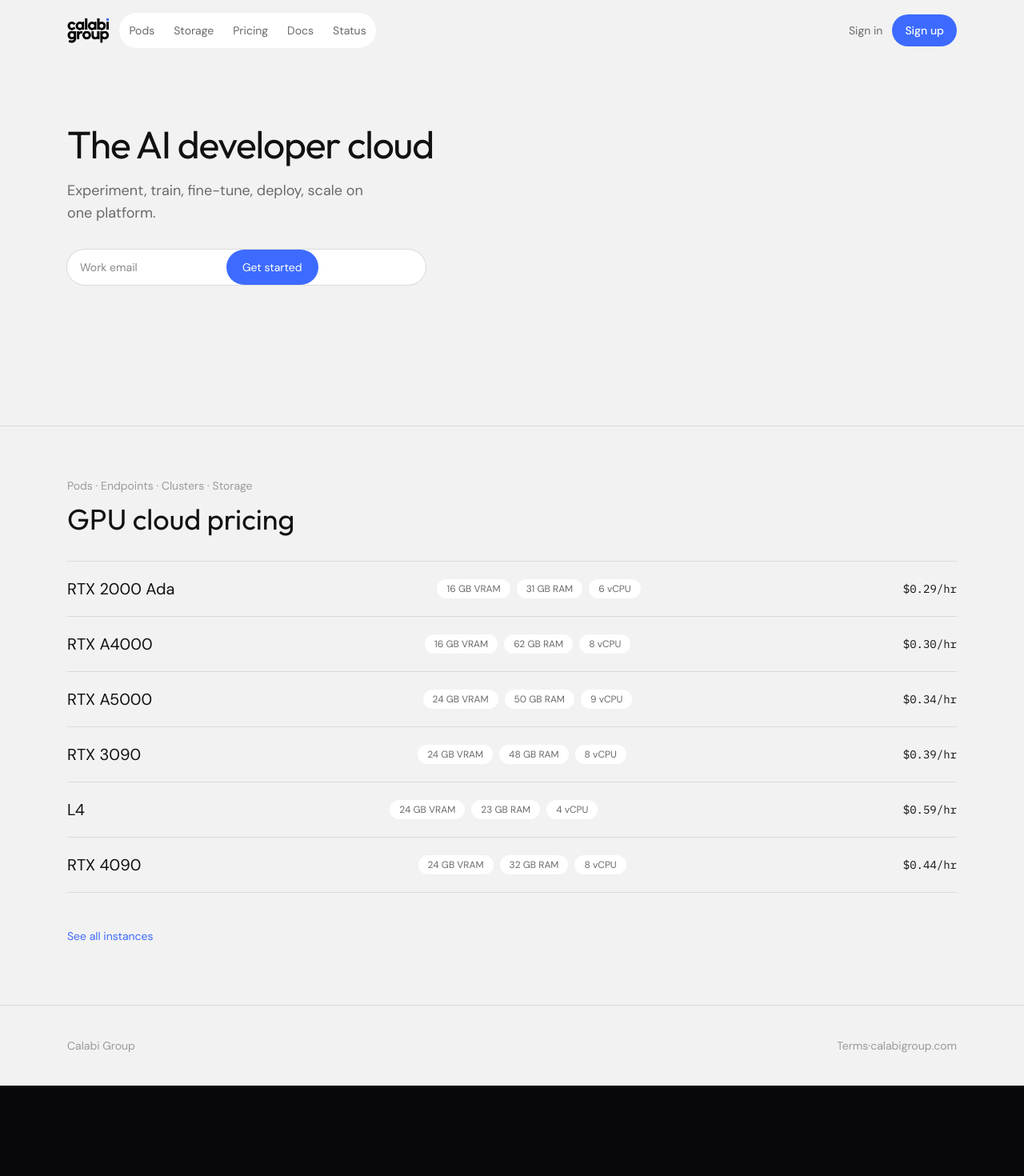
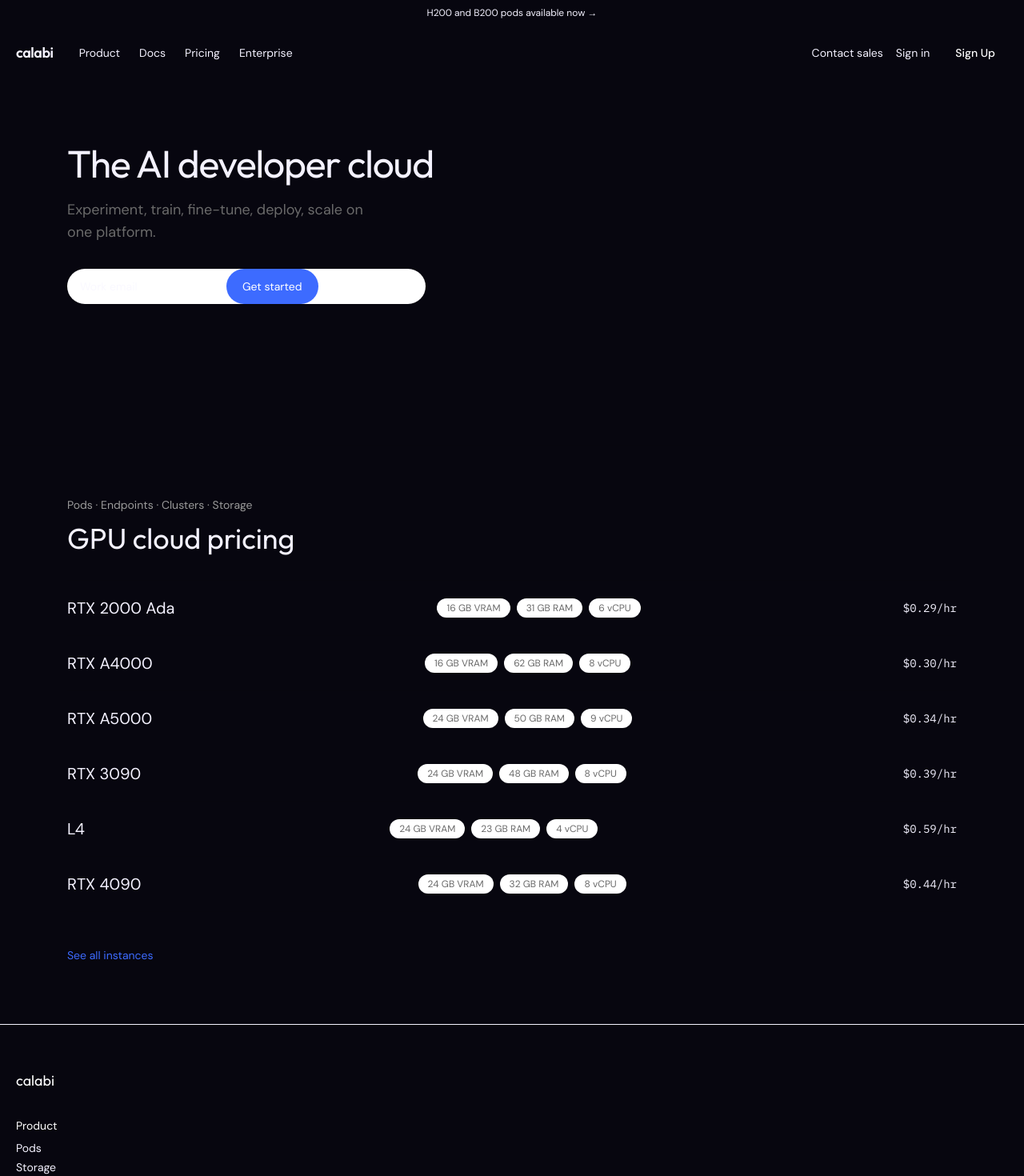
Before and after one commit to nbaldwin09/calabi-group, a React (Vite) app: page / in a window 1280 px wide. Shown: the top 1470 px of the page at 80% size. Before the commit the page ends 1357 px from the top, so only its background shows below. Built offline with nearby package versions, Linux system fonts and the light colour scheme.

Commit message:
Full RunPod-structure homepage and chrome

```diff
--- a/src/components/brand-shell.tsx
+++ b/src/components/brand-shell.tsx
@@ -1,82 +1,76 @@
 import { Link } from "@tanstack/react-router";
 import { Menu, X } from "lucide-react";
 import { type ReactNode, useState } from "react";
-import { CalabiMark } from "@/components/wordmarks";
 
-const LINKS = [
-  { to: "/compute", label: "Pods" },
-  { to: "/storage", label: "Storage" },
+const PILL = [
+  { to: "/compute", label: "Product" },
+  { to: "/docs", label: "Docs" },
   { to: "/pricing", label: "Pricing" },
-  { to: "/docs", label: "Docs" },
-  { to: "/status", label: "Status" },
+  { to: "/status", label: "Enterprise" },
 ];
 
 export function BrandShell({ children }: { brand?: string; children: ReactNode }) {
   const [open, setOpen] = useState(false);
   return (
-    <div data-brand="calabi" className="min-h-dvh bg-bg text-fg">
-      <header className="sticky top-0 z-40 bg-bg/80 backdrop-blur-md">
-        <div className="mx-auto flex max-w-6xl items-center gap-3 px-5 py-4">
-          <Link to="/" className="shrink-0" onClick={() => setOpen(false)}>
-            <CalabiMark className="h-8" />
-            <span className="sr-only">Calabi Group</span>
+    <div className="min-h-dvh bg-[#07060f] text-[#f4f2ff]">
+      <div className="bg-[#05040a] py-2 text-center text-xs text-[#b7b3c9]">
+        H200 and B200 pods available now →
+      </div>
+      <header className="sticky top-0 z-40 bg-[#07060f]/90 backdrop-blur-md">
+        <div className="mx-auto flex max-w-[1200px] items-center gap-3 px-5 py-3">
+          <Link to="/" className="font-mark text-lg font-semibold tracking-tight" onClick={() => setOpen(false)}>
+            calabi
           </Link>
-          <nav className="ml-4 hidden items-center rounded-full bg-surface px-2 py-1 md:flex">
-            {LINKS.map((l) => (
-              <Link
-                key={l.to}
-                to={l.to}
-                className="inline-flex h-9 items-center rounded-full px-3 text-sm text-muted hover:text-fg"
-              >
+          <nav className="ml-2 hidden items-center rounded-full bg-[#161326] px-1 py-1 md:flex">
+            {PILL.map((l) => (
+              <Link key={l.to} to={l.to} className="inline-flex h-9 items-center rounded-full px-3 text-sm text-[#b7b3c9] hover:text-white">
                 {l.label}
               </Link>
             ))}
           </nav>
-          <div className="ml-auto hidden items-center gap-3 md:flex">
-            <Link to="/account" className="text-sm text-muted hover:text-fg">
-              Sign in
-            </Link>
-            <Link
-              to="/account"
-              className="inline-flex h-10 items-center rounded-full bg-accent px-4 text-sm font-medium text-accent-fg"
-            >
-              Sign up
+          <div className="ml-auto hidden items-center gap-4 md:flex">
+            <Link to="/docs" className="text-sm text-[#b7b3c9]">Contact sales</Link>
+            <Link to="/account" className="text-sm text-[#b7b3c9]">Sign in</Link>
+            <Link to="/account" className="inline-flex h-10 items-center rounded-full bg-[#7c5cff] px-4 text-sm font-medium text-white">
+              Sign Up
             </Link>
           </div>
-          <Link
-            to="/account"
-            className="ml-auto inline-flex h-10 items-center rounded-full bg-accent px-4 text-sm text-accent-fg md:hidden"
-          >
-            Sign up
+          <Link to="/account" className="ml-auto inline-flex h-10 items-center rounded-full bg-[#7c5cff] px-4 text-sm md:hidden">
+            Sign Up
           </Link>
-          <button
-            type="button"
-            className="inline-flex h-11 w-11 items-center justify-center text-fg md:hidden"
-            aria-label={open ? "Close menu" : "Open menu"}
-            onClick={() => setOpen((v) => !v)}
-          >
-            {open ? <X size={22} /> : <Menu size={22} />}
+          <button type="button" className="inline-flex h-11 w-11 items-center justify-center md:hidden" onClick={() => setOpen((v) => !v)} aria-label="Menu">
+            {open ? <X size={20} /> : <Menu size={20} />}
           </button>
         </div>
         {open ? (
-          <nav className="flex flex-col gap-1 border-t border-line px-5 py-3 md:hidden">
-            {LINKS.map((l) => (
-              <Link key={l.to} to={l.to} className="inline-flex h-11 items-center text-sm" onClick={() => setOpen(false)}>
-                {l.label}
-              </Link>
+          <nav className="flex flex-col px-5 py-3 md:hidden">
+            {PILL.map((l) => (
+              <Link key={l.to} to={l.to} className="h-11 items-center inline-flex" onClick={() => setOpen(false)}>{l.label}</Link>
             ))}
           </nav>
         ) : null}
       </header>
       {children}
-      <footer className="border-t border-line">
-        <div className="mx-auto flex max-w-6xl flex-col gap-2 px-5 py-10 text-sm text-faint sm:flex-row sm:items-center sm:justify-between">
-          <p>Calabi Group</p>
-          <p>
-            <Link to="/terms" className="hover:text-fg">Terms</Link>
-            <span className="mx-2">·</span>
-            calabigroup.com
-          </p>
+      <footer className="border-t border-white/10">
+        <div className="mx-auto grid max-w-[1200px] gap-8 px-5 py-14 text-sm text-[#7a7690] sm:grid-cols-4">
+          <p className="font-mark text-lg text-white">calabi</p>
+          <div>
+            <p className="text-white">Product</p>
+            <Link to="/compute" className="mt-2 block">Pods</Link>
+            <Link to="/storage" className="mt-1 block">Storage</Link>
+            <Link to="/pricing" className="mt-1 block">Pricing</Link>
+          </div>
+          <div>
+            <p className="text-white">Company</p>
+            <Link to="/docs" className="mt-2 block">Docs</Link>
+            <Link to="/terms" className="mt-1 block">Terms</Link>
+            <Link to="/status" className="mt-1 block">Status</Link>
+          </div>
+          <div>
+            <p className="text-white">Account</p>
+            <Link to="/account" className="mt-2 block">Sign in</Link>
+            <Link to="/console" className="mt-1 block">Console</Link>
+          </div>
         </div>
       </footer>
     </div>
--- a/src/tokens.css
+++ b/src/tokens.css
@@ -1,25 +1,25 @@
 :root {
-  --color-bg: #07070c;
-  --color-fg: #f3f3f7;
-  --color-muted: #9b9bad;
-  --color-faint: #6a6a7c;
-  --color-surface: #12121a;
-  --color-surface-2: #1b1b26;
-  --color-accent: #3d6bff;
+  --color-bg: #07060f;
+  --color-fg: #f4f2ff;
+  --color-muted: #b7b3c9;
+  --color-faint: #7a7690;
+  --color-surface: #12101c;
+  --color-surface-2: #1b1828;
+  --color-accent: #7c5cff;
   --color-accent-fg: #ffffff;
-  --color-dot: #3d6bff;
-  --color-line: #ffffff18;
+  --color-dot: #7c5cff;
+  --color-line: #ffffff14;
   --font-mark: "Outfit", ui-sans-serif, system-ui, sans-serif;
 }
 
 html,
 body,
 #root {
-  background: var(--color-bg);
-  color: var(--color-fg);
+  background: #07060f;
+  color: #f4f2ff;
 }
 
 ::selection {
-  background: var(--color-accent);
-  color: var(--color-accent-fg);
+  background: #7c5cff;
+  color: #fff;
 }
```
